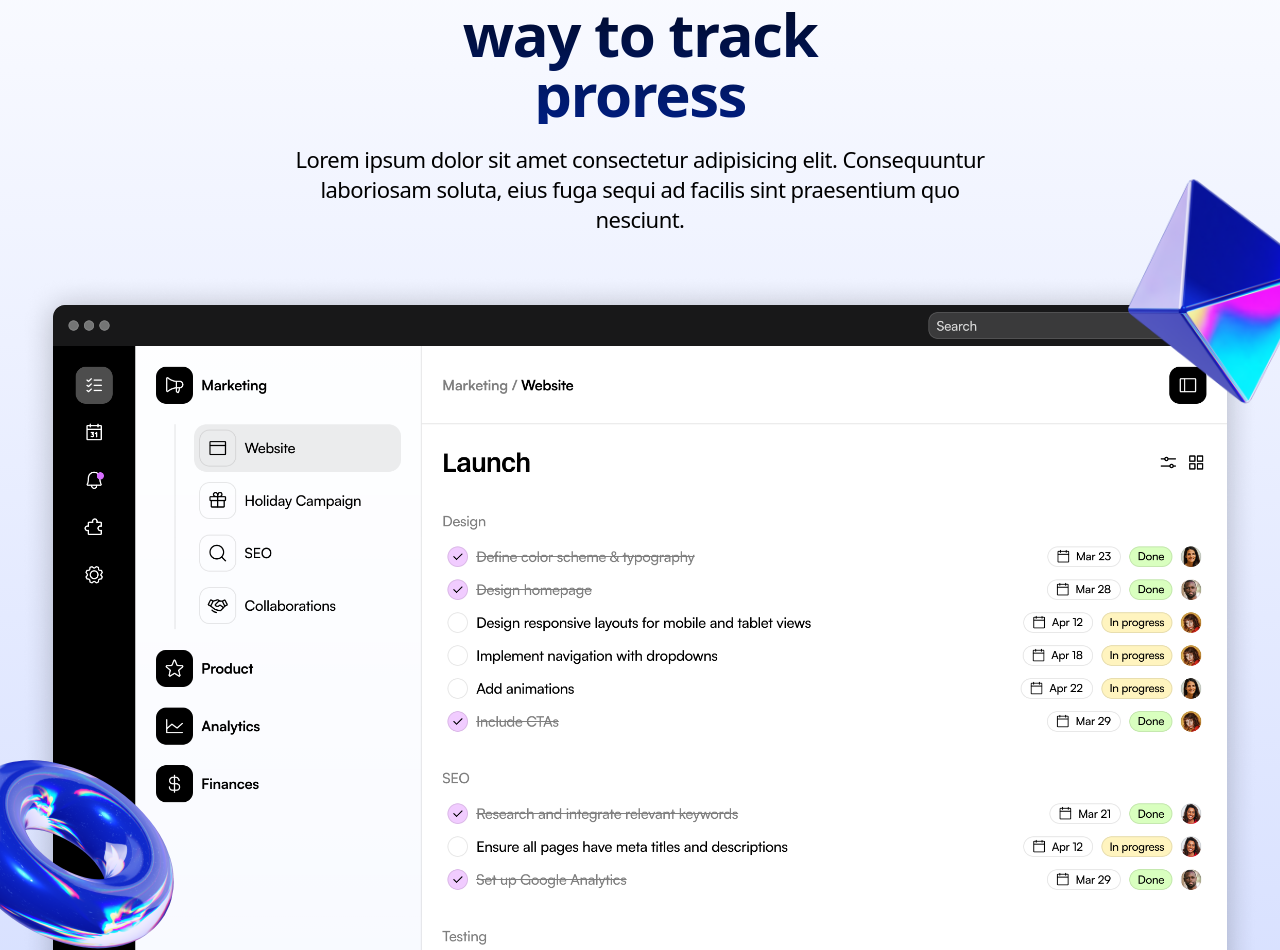
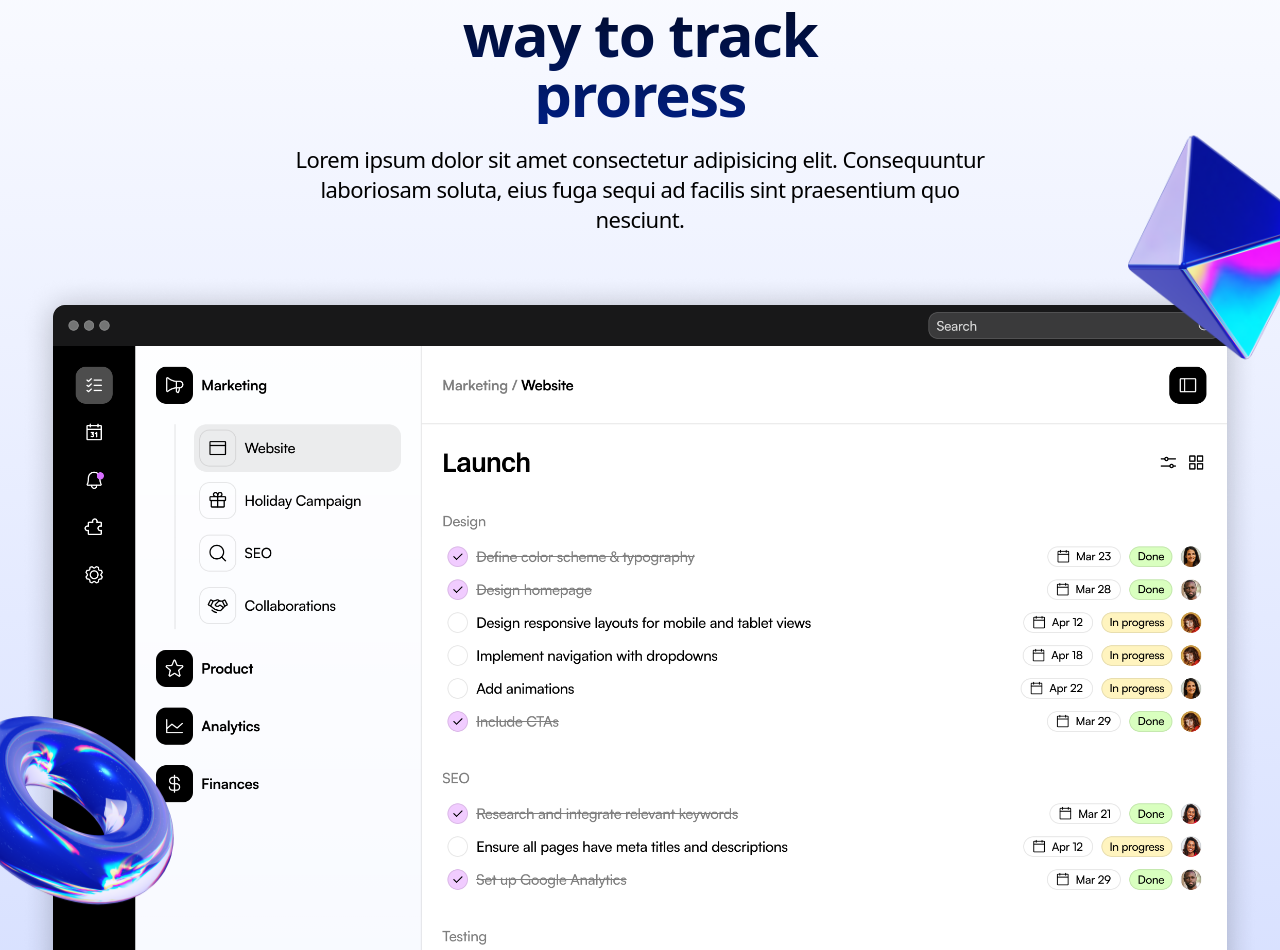
Before and after one commit to ATDevv/saas-landing-page, a Next.js app: page / in a window 1280 px wide. Shown: the part 1242-2192 px from the top of the page. Built offline with nearby package versions, Linux system fonts and the light colour scheme.

Commit message:
product animate

```diff
--- a/src/sections/CalltoAction.tsx
+++ b/src/sections/CalltoAction.tsx
@@ -8,7 +8,7 @@ const CalltoAction = () => {
         <section className="bg-gradient-to-b from-white to-[#D2DCFF] py-24 px-10 overflow-x-clip">
             <div className="container mx-auto flex flex-col items-center justify-center">
                 <div className="relative">
-                    <h2 className="section-title">Sign up for free today</h2>
+                    <h2 className="section-title text-center">Sign up for free today</h2>
                     <p className="text-center max-w-[600px] text-[22px] leading-[30px] tracking-tight mt-5">
                         Lorem ipsum dolor, sit amet consectetur adipisicing
                         elit. Velit architecto sit culpa sequi similique dolorem
--- a/src/sections/Pricing.tsx
+++ b/src/sections/Pricing.tsx
@@ -1,5 +1,6 @@
 import CheckIcon from '@/assets/check.svg'
 import { twMerge } from 'tailwind-merge'
+import {motion} from 'framer-motion'
 
 const pricingTiers = [
     {
@@ -86,6 +87,7 @@ const Pricing = () => {
                         }: IPricing) => {
                             return (
                                 <div
+                                    key={title}
                                     className={twMerge(
                                         'p-10 border border-[#f1f1f1] rounded-3xl shadow-lg m-5 max-w-sm w-full',
                                         inverse &&
--- a/src/sections/ProductShowCase.tsx
+++ b/src/sections/ProductShowCase.tsx
@@ -1,11 +1,21 @@
+'use client'
 import productImage from '@/assets/product-image.png'
 import pyramidImage from '@/assets/pyramid.png'
 import tubeImage from '@/assets/tube.png'
 import Image from 'next/image'
+import { motion, useScroll, useTransform } from 'framer-motion'
+import { useRef } from 'react'
 
 const ProductShowCase = () => {
+    const sectionRef = useRef(null)
+    const { scrollYProgress } = useScroll({
+        target: sectionRef,
+        offset: ['start end', 'end start'],
+    })
+    const translateY = useTransform(scrollYProgress, [0, 1], [150, -150])
+
     return (
-        <section className="bg-gradient-to-b from-white to-[#D2DCFF] py-24 overflow-x-clip">
+        <section ref={sectionRef} className="bg-gradient-to-b from-white to-[#D2DCFF] py-24 overflow-x-clip">
             <div className=" px-5 flex flex-col justify-center items-center">
                 <div className="tag">Dinh Tuan Anh</div>
                 <h2 className="max-w-[550px] text-center text-4xl md:text-6xl md:leading-[60px] font-semibold tracking-tight bg-gradient-to-b from-black to-[#001E80] text-transparent bg-clip-text mt-5">
@@ -22,18 +32,25 @@ const ProductShowCase = () => {
                         alt="Product Image"
                         className="mt-10"
                     />
-                    <Image
-                        src={pyramidImage}
+                    <motion.img
+                        src={pyramidImage.src}
                         alt="Pyramid Image"
                         className="hidden md:block md:h-[148px] md:w-auto lg:h-[248px] absolute -right-20 -top-16"
                         height={262}
                         width={262}
+                        style={{
+                            translateY: translateY
+                        }}
                     />
-                    <Image
-                        src={tubeImage}
+                    <motion.img
+                        src={tubeImage.src}
                         alt="Tube Image"
                         className="hidden md:block md:h-[148px] md:w-auto lg:h-[248px] absolute bottom-24 -left-20"
-                        // height={248}
+                        height={248}
+                        width={248}
+                        style={{
+                            translateY: translateY
+                        }}
                     />
                 </div>
             </div>
--- a/src/sections/Testimonials.tsx
+++ b/src/sections/Testimonials.tsx
@@ -85,7 +85,10 @@ const TestimonialsCol = (props: {
     <div className={twMerge('flex flex-col mt-5', props.className)}>
         {props.testimonials.map(
             ({ text, imageSrc, name, username }: IProps) => (
-                <div className="p-10 border border-[#f1f1f1] rounded-3xl shadow-lg my-5 max-w-sm w-full">
+                <div
+                    key={name}
+                    className="p-10 border border-[#f1f1f1] rounded-3xl shadow-lg my-5 max-w-sm w-full"
+                >
                     <div> {text}</div>
                     <div className="flex items-center gap-2 mt-5">
                         <Image
@@ -116,14 +119,14 @@ const Testimonials = () => {
             <div className="container mx-auto">
                 <div className="flex flex-col items-center gap-6">
                     <h2 className="tag">Testimonials</h2>
-                    <h2 className='section-title'> What our users say</h2>
+                    <h2 className="section-title"> What our users say</h2>
                     <p className="text-center max-w-[600px] text-[22px] leading-[30px] tracking-tight mt-5">
                         Lorem ipsum dolor sit amet consectetur adipisicing elit.
                         Laboriosam dolores quaerat velit molestias non culpa
                     </p>
                 </div>
 
-                <div className="flex justify-center gap-6">
+                <div className="flex justify-center gap-6 mt-6 [mask-image:linear-gradient(to_bottom,transparent,black,transparent)]">
                     <TestimonialsCol testimonials={firstCol} />
                     <TestimonialsCol
                         testimonials={secondCol}
```
